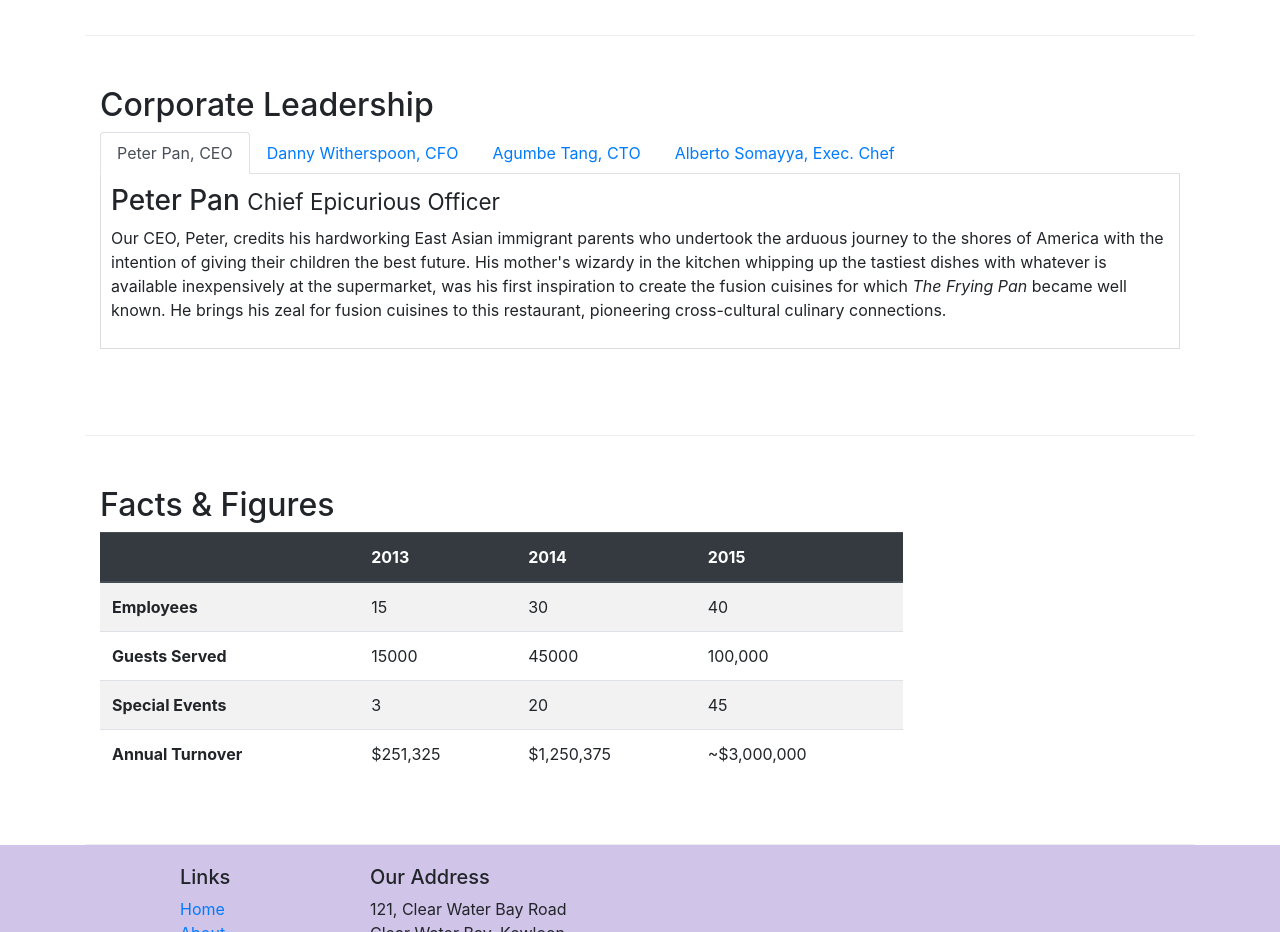
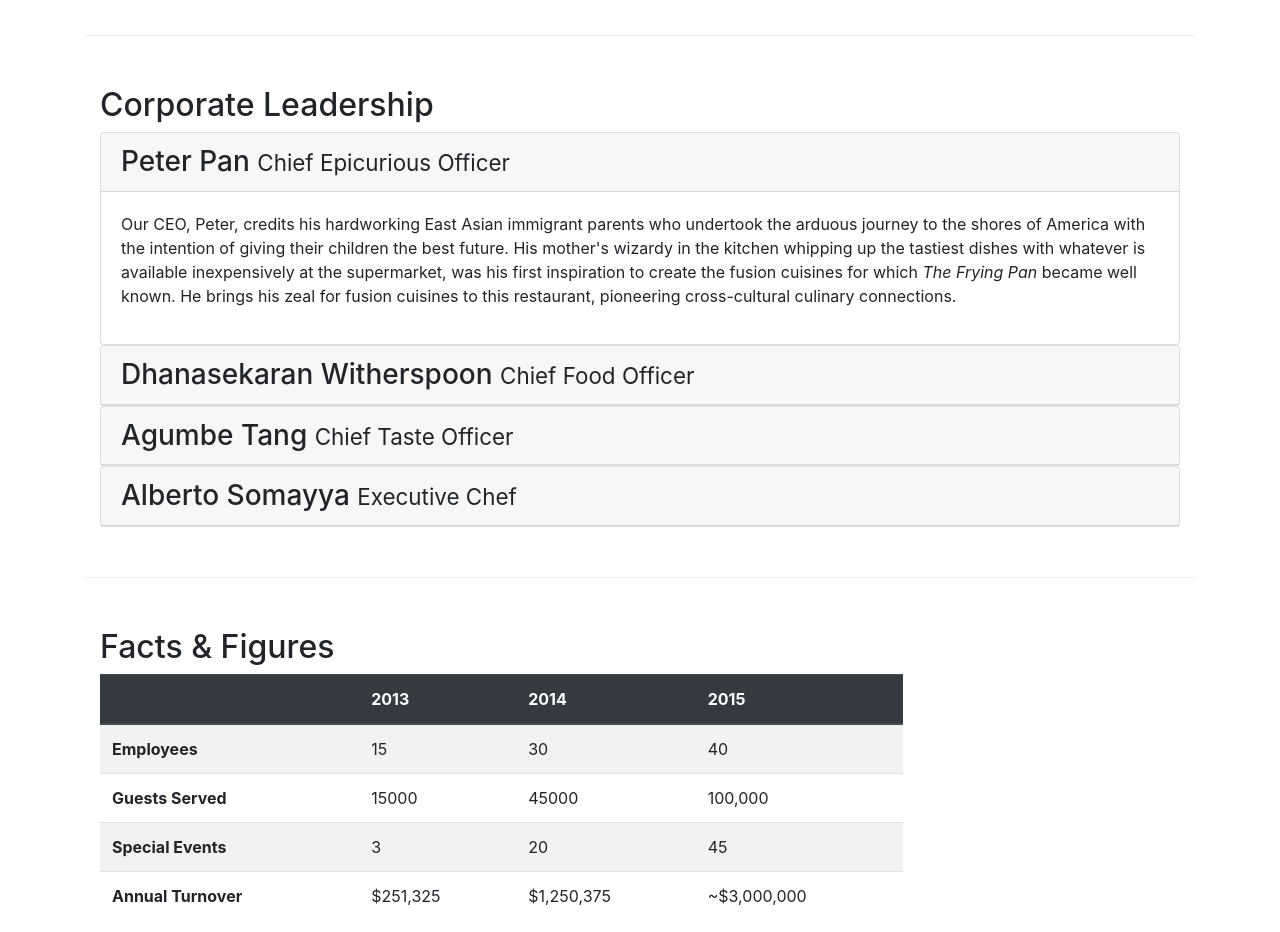
Before and after one commit to tommleee/conFusion, a website: page aboutus.html in a window 1280 px wide. Shown: the part 960-1892 px from the top of the page. Drawn offline with nearby package versions, Linux system fonts and the light colour scheme.

Commit message:
accordion

```diff
--- a/aboutus.html
+++ b/aboutus.html
@@ -117,7 +117,7 @@
             <div class="col-12">
                 <h2>Corporate Leadership</h2>
 
-                <ul class="nav nav-tabs">
+                <!-- <ul class="nav nav-tabs">      //tab
                     <li class="nav-item">
                         <a class="nav-link active" href="#peter"
                             role="tab" data-toggle="tab">Peter Pan, CEO</a>
@@ -137,27 +137,67 @@
                         <a class="nav-link" href="#alberto"
                             role="tab" data-toggle="tab">Alberto Somayya, Exec. Chef</a>
                     </li>
-                </ul>
+                </ul> -->
 
-                <div class="tab-content">
-                    <div role="tabpanel" class="tab-pane fade show active" id="peter">
-                        <h3>Peter Pan <small>Chief Epicurious Officer</small></h3>
-                        <p class="d-none d-sm-block">Our CEO, Peter, credits his hardworking East Asian immigrant parents who undertook the arduous journey to the shores of America with the intention of giving their children the best future. His mother's wizardy in the kitchen whipping up the tastiest dishes with whatever is available inexpensively at the supermarket, was his first inspiration to create the fusion cuisines for which <em>The Frying Pan</em> became well known. He brings his zeal for fusion cuisines to this restaurant, pioneering cross-cultural culinary connections.</p>
+                <div id="accordion">
+                    <div class="card">
+                        <div class="card-header" role="tab" id="peterhead">
+                            <h3 class="mb-0">
+                                <a data-toggle="collapse" data-target="#peter">
+                                    Peter Pan <small>Chief Epicurious Officer</small>
+                                </a>
+                            </h3>
+                        </div>
+                        <div class="collapse show" id="peter" data-parent="#accordion">
+                            <div class="card-body">
+                                <p class="d-none d-sm-block">Our CEO, Peter, credits his hardworking East Asian immigrant parents who undertook the arduous journey to the shores of America with the intention of giving their children the best future. His mother's wizardy in the kitchen whipping up the tastiest dishes with whatever is available inexpensively at the supermarket, was his first inspiration to create the fusion cuisines for which <em>The Frying Pan</em> became well known. He brings his zeal for fusion cuisines to this restaurant, pioneering cross-cultural culinary connections.</p>
+                            </div>
+                        </div>
                     </div>
 
-                    <div role="tabpanel" class="tab-pane fade" id="danny">
-                        <h3>Dhanasekaran Witherspoon <small>Chief Food Officer</small></h3>
-                        <p class="d-none d-sm-block">Our CFO, Danny, as he is affectionately referred to by his colleagues, comes from a long established family tradition in farming and produce. His experiences growing up on a farm in the Australian outback gave him great appreciation for varieties of food sources. As he puts it in his own words, <em>Everything that runs, wins, and everything that stays, pays!</em></p>
+                    <div class="card">
+                        <div class="card-header" role="tab" id="dannyhead">
+                            <h3 class="mb-0">
+                                <a class="collapsed" data-toggle="collapse" data-target="#danny">
+                                    Dhanasekaran Witherspoon <small>Chief Food Officer</small>
+                                </a>
+                            </h3>
+                        </div>
+                        <div class="collapse" id="danny" data-parent="#accordion">
+                            <div class="card-body">
+                                <p class="d-none d-sm-block">Our CFO, Danny, as he is affectionately referred to by his colleagues, comes from a long established family tradition in farming and produce. His experiences growing up on a farm in the Australian outback gave him great appreciation for varieties of food sources. As he puts it in his own words, <em>Everything that runs, wins, and everything that stays, pays!</em></p>
+                            </div>
+                        </div>
                     </div>
 
-                    <div role="tabpanel" class="tab-pane fade" id="agumbe">
-                        <h3>Agumbe Tang <small>Chief Taste Officer</small></h3>
-                        <p class="d-none d-sm-block">Blessed with the most discerning gustatory sense, Agumbe, our CTO, personally ensures that every dish that we serve meets his exacting tastes. Our chefs dread the tongue lashing that ensues if their dish does not meet his exacting standards. He lives by his motto, <em>You click only if you survive my lick.</em></p>
+                    <div class="card">
+                        <div class="card-header" role="tab" id="agumbehead">
+                            <h3 class="mb-0">
+                                <a class="collapsed" data-toggle="collapse" data-target="#agumbe">
+                                    Agumbe Tang <small>Chief Taste Officer</small>
+                                </a>
+                            </h3>
+                        </div>
+                        <div class="collapse" id="agumbe" data-parent="#accordion">
+                            <div class="card-body">
+                                <p class="d-none d-sm-block">Blessed with the most discerning gustatory sense, Agumbe, our CTO, personally ensures that every dish that we serve meets his exacting tastes. Our chefs dread the tongue lashing that ensues if their dish does not meet his exacting standards. He lives by his motto, <em>You click only if you survive my lick.</em></p>
+                            </div>
+                        </div>
                     </div>
 
-                    <div role="tabpanel" class="tab-pane fade" id="alberto">
-                        <h3>Alberto Somayya <small>Executive Chef</small></h3>
-                        <p class="d-none d-sm-block">Award winning three-star Michelin chef with wide International experience having worked closely with whos-who in the culinary world, he specializes in creating mouthwatering Indo-Italian fusion experiences. He says, <em>Put together the cuisines from the two craziest cultures, and you get a winning hit! Amma Mia!</em></p>
+                    <div class="card">
+                        <div class="card-header" role="tab" id="albertohead">
+                            <h3 class="mb-0">
+                                <a class="collapsed" data-toggle="collapse" data-target="#alberto">
+                                    Alberto Somayya <small>Executive Chef</small>
+                                </a>
+                            </h3>
+                        </div>
+                        <div class="collapse" id="alberto" data-parent="#accordion">
+                            <div class="card-body">
+                                <p class="d-none d-sm-block">Award winning three-star Michelin chef with wide International experience having worked closely with whos-who in the culinary world, he specializes in creating mouthwatering Indo-Italian fusion experiences. He says, <em>Put together the cuisines from the two craziest cultures, and you get a winning hit! Amma Mia!</em></p>
+                            </div>
+                        </div>
                     </div>
 
                 </div>
```
